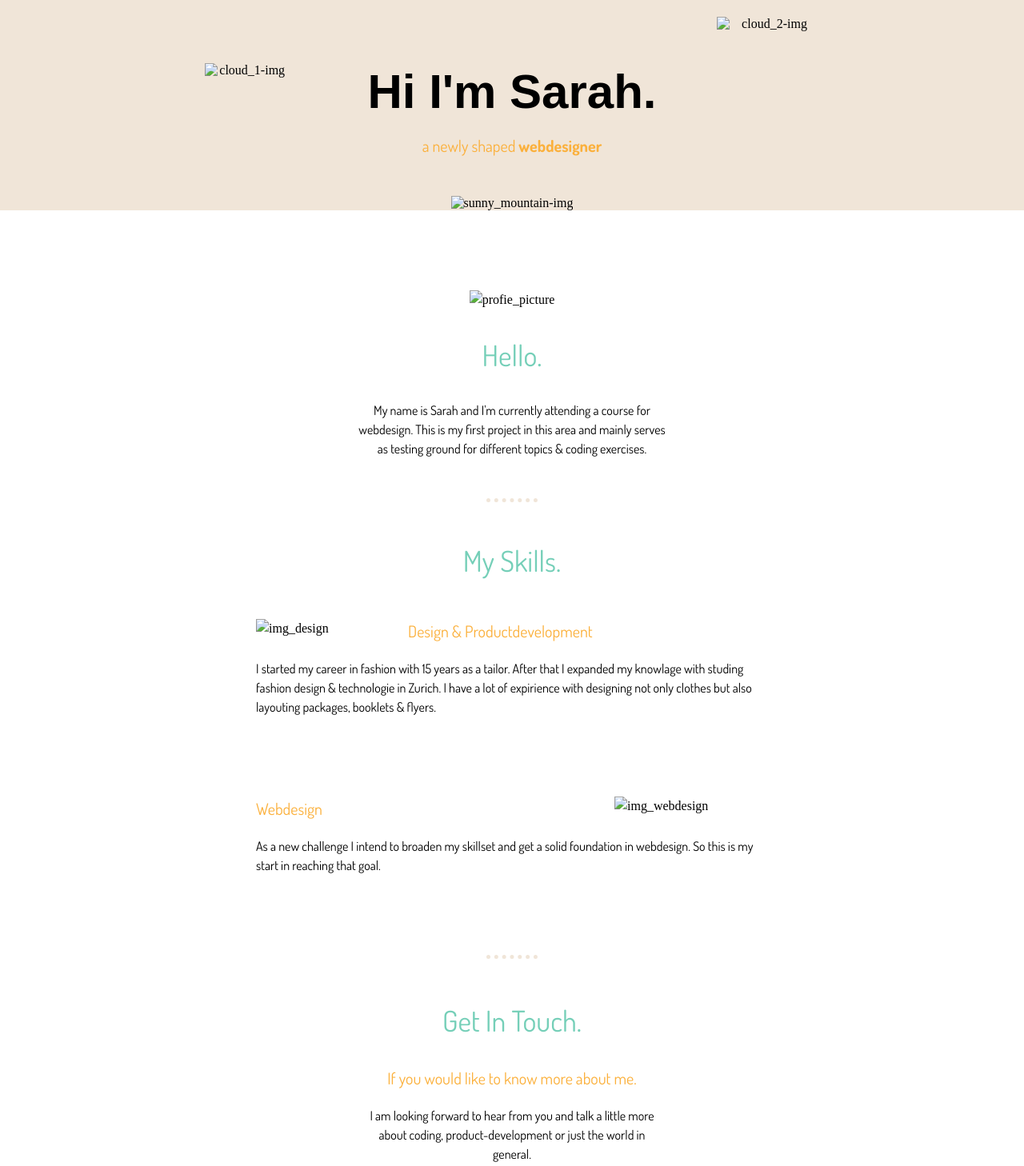
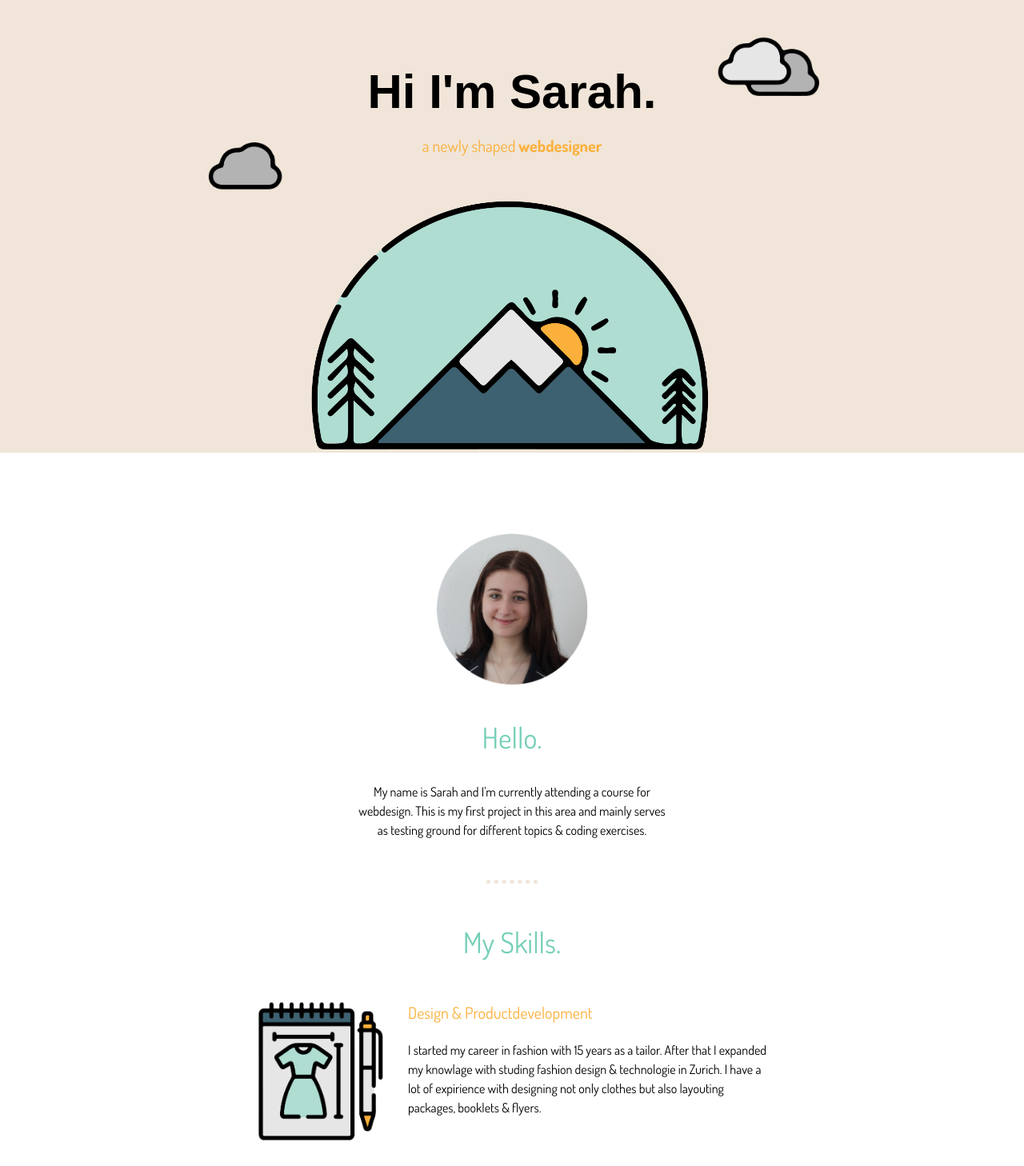
Before and after one commit to Sarah-Nicole/first_personal_site, a plain HTML site: page index.html in a window 1280 px wide. Shown: the top 1458 px of the page at 80% size. Drawn offline with Linux system fonts and the light colour scheme; files that its build step writes are made by us from their sources; a web font is replaced by a local one.

Commit message:
adjustment for github
cancelling the folders in the paths.

```diff
--- a/index.html
+++ b/index.html
@@ -4,7 +4,7 @@
 <head>
   <meta charset="utf-8">
   <title>Sarah Kolb</title>
-  <link rel="stylesheet" type="text/css" href="css/styles.css">
+  <link rel="stylesheet" type="text/css" href="styles.css">
   <link rel="icon" href="favicon.ico">
   <link rel="preconnect" href="https://fonts.googleapis.com">
   <link rel="preconnect" href="https://fonts.gstatic.com" crossorigin>
@@ -13,16 +13,16 @@
 
 <body>
   <div class="top_container">
-    <img class="cloud_1" src="images/cloud_1.png" alt="cloud_1-img">
+    <img class="cloud_1" src="cloud_1.png" alt="cloud_1-img">
     <h1>Hi I'm Sarah.</h1>
     <h3>a newly shaped <span class="webdesigner">webdesigner</span></h3>
-    <img class="sunny_mountain" src="images/sunny_mountain.png" alt="sunny_mountain-img">
-    <img class="cloud_2" src="images/cloud_2.png" alt="cloud_2-img">
+    <img class="sunny_mountain" src="sunny_mountain.png" alt="sunny_mountain-img">
+    <img class="cloud_2" src="cloud_2.png" alt="cloud_2-img">
   </div>
 
   <div class="middle-container">
     <div class="profile">
-      <img class= "profile_picture" src="images/sarah_profile.png" alt="profie_picture">
+      <img class= "profile_picture" src="sarah_profile.png" alt="profie_picture">
       <h2>Hello.</h2>
       <p>My name is Sarah and I'm currently attending a course for webdesign. This is my first project in this area and mainly serves as testing ground for different topics & coding exercises.</p>
     </div>
@@ -30,13 +30,13 @@
     <div class="skills">
       <h2>My Skills.</h2>
       <div class="skill-row">
-        <img class="img_design" src="images/design.png" alt="img_design">
+        <img class="img_design" src="design.png" alt="img_design">
         <h3>Design & Productdevelopment</h3>
         <p>I started my career in fashion with 15 years as a tailor. After that I expanded my knowlage with studing fashion design & technologie in Zurich. I have a lot of expirience with designing not only clothes but also layouting packages,
           booklets & flyers. </p>
       </div>
       <div class="skill-row">
-        <img class="img_webdesign" src="images/webdesign.png" alt="img_webdesign">
+        <img class="img_webdesign" src="webdesign.png" alt="img_webdesign">
         <h3>Webdesign</h3>
         <p class="text-webdesign">As a new challenge I intend to broaden my skillset and get a solid foundation in webdesign. So this is my start in reaching that goal.</p>
       </div>
```
